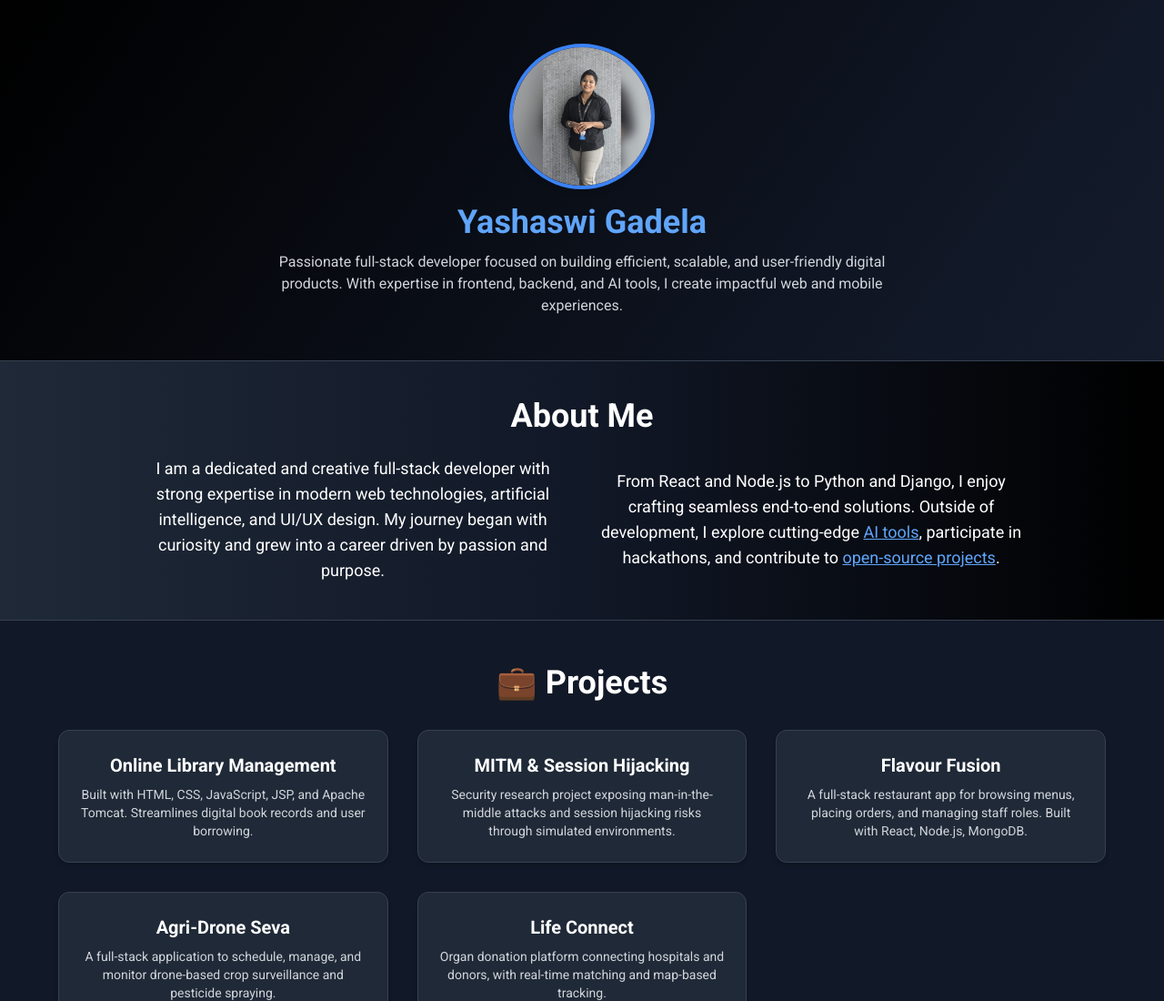
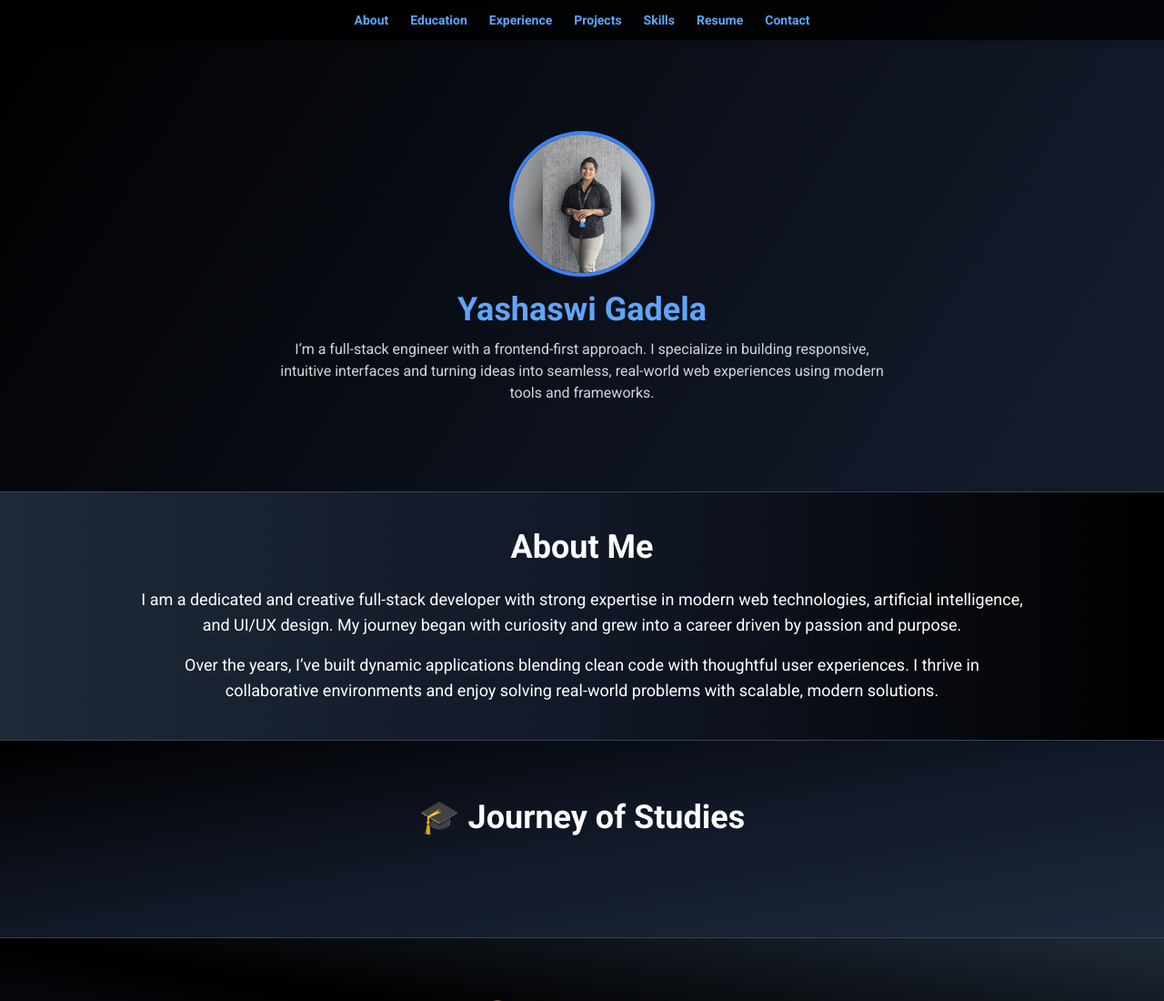
Before and after one commit to yashugadela/profile, a plain HTML site: page index.html in a window 1280 px wide. Shown: the top 1100 px of the page at 91% size. Drawn offline with nearby package versions, Linux system fonts and the light colour scheme.

Commit message:
Initial portfolio setup with resume and project updates

```diff
--- a/index.html
+++ b/index.html
@@ -1,3 +1,6 @@
+
+<!DOCTYPE html>
+
 <html lang="en">
   <head>
     <meta charset="UTF-8" />
@@ -26,102 +29,6 @@
       href="https://cdnjs.cloudflare.com/ajax/libs/font-awesome/6.4.0/css/all.min.css"
     />
     <link rel="stylesheet" href="index.css" />
-  </head>
-  <body class="bg-gradient-to-br from-black via-gray-900 to-slate-800 text-white font-roboto">
-    <!-- Hero Section -->
-    <section class="text-center py-12 border-b border-gray-700 animate-fade-in">
-      <img src="images/profilepic.jpeg" class="w-40 h-40 rounded-full mx-auto mb-4 border-4 border-blue-500 hover:scale-105 transition duration-300 shadow-md" />
-      <h1 class="text-4xl font-bold text-blue-400">Yashaswi Gadela</h1>
-      <p class="text-gray-300 mt-3 max-w-2xl mx-auto">
-        Passionate full-stack developer focused on building efficient, scalable, and user-friendly digital products. With expertise in frontend, backend, and AI tools, I create impactful web and mobile experiences.
-      </p>
-    </section>
-
-    <!-- About Me Section -->
-    <section class="py-10 bg-gradient-to-r from-gray-800 via-gray-900 to-black text-white border-b border-gray-700 animate-fade-in">
-      <div class="max-w-5xl mx-auto text-center px-6">
-        <h2 class="text-4xl font-bold mb-6">About Me</h2>
-        <div class="grid md:grid-cols-2 gap-8 items-center">
-          <p class="text-lg transition duration-300 hover:scale-105">
-            I am a dedicated and creative full-stack developer with strong expertise in modern web technologies, artificial intelligence, and UI/UX design. My journey began with curiosity and grew into a career driven by passion and purpose.
-          </p>
-          <p class="text-lg transition duration-300 hover:scale-105">
-            From React and Node.js to Python and Django, I enjoy crafting seamless end-to-end solutions. Outside of development, I explore cutting-edge <a href="https://github.com/yashaswigadela" class="text-blue-400 underline hover:text-blue-300">AI tools</a>, participate in hackathons, and contribute to <a href="https://github.com/yashaswigadela" class="text-blue-400 underline hover:text-blue-300">open-source projects</a>.
-          </p>
-        </div>
-      </div>
-    </section>
-
-    <!-- Projects Section -->
-    <section class="py-12 px-6 bg-gray-900 border-b border-gray-700 animate-fade-in">
-      <div class="max-w-6xl mx-auto text-center">
-        <h2 class="text-4xl font-bold mb-8">💼 Projects</h2>
-        <div class="grid grid-cols-1 sm:grid-cols-2 lg:grid-cols-3 gap-8">
-          <a href="#" class="bg-gray-800 rounded-xl p-6 shadow-md border border-gray-700 hover:border-blue-500 hover:scale-105 transition-transform duration-300 block">
-            <h3 class="text-xl font-semibold mb-2">Online Library Management</h3>
-            <p class="text-sm text-gray-300">Built with HTML, CSS, JavaScript, JSP, and Apache Tomcat. Streamlines digital book records and user borrowing.</p>
-          </a>
-
-          <a href="#" class="bg-gray-800 rounded-xl p-6 shadow-md border border-gray-700 hover:border-blue-500 hover:scale-105 transition-transform duration-300 block">
-            <h3 class="text-xl font-semibold mb-2">MITM & Session Hijacking</h3>
-            <p class="text-sm text-gray-300">Security research project exposing man-in-the-middle attacks and session hijacking risks through simulated environments.</p>
-          </a>
-
-          <a href="#" class="bg-gray-800 rounded-xl p-6 shadow-md border border-gray-700 hover:border-blue-500 hover:scale-105 transition-transform duration-300 block">
-            <h3 class="text-xl font-semibold mb-2">Flavour Fusion</h3>
-            <p class="text-sm text-gray-300">A full-stack restaurant app for browsing menus, placing orders, and managing staff roles. Built with React, Node.js, MongoDB.</p>
-          </a>
-
-          <a href="#" class="bg-gray-800 rounded-xl p-6 shadow-md border border-gray-700 hover:border-blue-500 hover:scale-105 transition-transform duration-300 block">
-            <h3 class="text-xl font-semibold mb-2">Agri-Drone Seva</h3>
-            <p class="text-sm text-gray-300">A full-stack application to schedule, manage, and monitor drone-based crop surveillance and pesticide spraying.</p>
-          </a>
-
-          <a href="#" class="bg-gray-800 rounded-xl p-6 shadow-md border border-gray-700 hover:border-blue-500 hover:scale-105 transition-transform duration-300 block">
-            <h3 class="text-xl font-semibold mb-2">Life Connect</h3>
-            <p class="text-sm text-gray-300">Organ donation platform connecting hospitals and donors, with real-time matching and map-based tracking.</p>
-          </a>
-        </div>
-      </div>
-    </section>
-
-    <!-- Skills Section -->
-    <section class="py-12 px-6 bg-black text-white border-b border-gray-700 animate-fade-in">
-      <div class="max-w-6xl mx-auto text-center">
-        <h2 class="text-4xl font-bold mb-6">Skills & Tools</h2>
-        <div class="grid grid-cols-2 sm:grid-cols-3 lg:grid-cols-4 gap-6 text-sm">
-          <div class="bg-gray-800 rounded-xl p-4 border border-gray-700 hover:border-emerald-400 hover:shadow-lg hover:scale-105 transition duration-300">HTML, CSS, JS</div>
-          <div class="bg-gray-800 rounded-xl p-4 border border-gray-700 hover:border-emerald-400 hover:shadow-lg hover:scale-105 transition duration-300">React, Tailwind</div>
-          <div class="bg-gray-800 rounded-xl p-4 border border-gray-700 hover:border-emerald-400 hover:shadow-lg hover:scale-105 transition duration-300">Node.js, Express</div>
-          <div class="bg-gray-800 rounded-xl p-4 border border-gray-700 hover:border-emerald-400 hover:shadow-lg hover:scale-105 transition duration-300">MongoDB, MySQL</div>
-          <div class="bg-gray-800 rounded-xl p-4 border border-gray-700 hover:border-emerald-400 hover:shadow-lg hover:scale-105 transition duration-300">Python, Django</div>
-          <div class="bg-gray-800 rounded-xl p-4 border border-gray-700 hover:border-emerald-400 hover:shadow-lg hover:scale-105 transition duration-300">JSP, Tomcat</div>
-          <div class="bg-gray-800 rounded-xl p-4 border border-gray-700 hover:border-emerald-400 hover:shadow-lg hover:scale-105 transition duration-300">Figma, Adobe XD</div>
-          <div class="bg-gray-800 rounded-xl p-4 border border-gray-700 hover:border-emerald-400 hover:shadow-lg hover:scale-105 transition duration-300">AI: Langchain, CrewAI, Lyzr</div>
-        </div>
-      </div>
-    </section>
-
-    <!-- Contact Section -->
-    <section class="py-12 px-6 bg-gradient-to-b from-gray-800 via-gray-900 to-black border-b border-gray-700 animate-fade-in">
-      <div class="max-w-4xl mx-auto text-center">
-        <h2 class="text-4xl font-bold text-white mb-4">📞 Contact Me</h2>
-        <p class="text-gray-300 mb-6">Feel free to <a href="mailto:yashaswigadela@gmail.com" class="text-blue-400 underline hover:text-blue-300">reach out</a> for collaborations or just a friendly hello!</p>
-        <div class="grid grid-cols-1 sm:grid-cols-2 gap-8 text-left">
-          <div><strong>Name:</strong> Yashaswi Gadela</div>
-          <div><strong>Email:</strong> <a href="mailto:yashaswigadela@gmail.com" class="text-blue-400 hover:text-blue-300">yashaswigadela@gmail.com</a></div>
-          <div><strong>Phone:</strong> <a href="tel:+919876543210" class="text-blue-400 hover:text-blue-300">+91 98765 43210</a></div>
-          <div><strong>Location:</strong> Kadapa, Andhra Pradesh</div>
-        </div>
-      </div>
-    </section>
-
-    <!-- Footer -->
-    <footer class="bg-gray-900 text-center text-gray-500 py-4 text-sm animate-fade-in">
-      &copy; 2025 Yashaswi Gadela. All rights reserved.
-    </footer>
-
-    <!-- Animations -->
     <style>
       @keyframes fade-in {
         from { opacity: 0; transform: translateY(10px); }
@@ -131,6 +38,95 @@
         animation: fade-in 0.8s ease-out both;
       }
     </style>
+  </head>
+  <body class="bg-gradient-to-br from-black via-gray-900 to-slate-800 text-white font-roboto">
+
+    <!-- Navbar -->
+    <nav class="fixed top-0 left-0 w-full bg-black bg-opacity-80 backdrop-blur z-50 shadow-md">
+      <div class="max-w-6xl mx-auto px-4 py-3 flex justify-center space-x-6 text-sm font-semibold text-blue-400">
+        <a href="#about" class="hover:text-blue-300">About</a>
+        <a href="#education" class="hover:text-blue-300">Education</a>
+        <a href="#experience" class="hover:text-blue-300">Experience</a>
+        <a href="#projects" class="hover:text-blue-300">Projects</a>
+        <a href="#skills" class="hover:text-blue-300">Skills</a>
+        <a href="#resume" class="hover:text-blue-300">Resume</a>
+        <a href="#contact" class="hover:text-blue-300">Contact</a>
+      </div>
+    </nav>
+
+    <!-- Hero Section -->
+    <section id="hero" class="text-center py-24 border-b border-gray-700 animate-fade-in pt-36">
+      <img src="images/profilepic.jpeg" class="w-40 h-40 rounded-full mx-auto mb-4 border-4 border-blue-500 hover:scale-105 transition duration-300 shadow-md" />
+      <h1 class="text-4xl font-bold text-blue-400">Yashaswi Gadela</h1>
+      <p class="text-gray-300 mt-3 max-w-2xl mx-auto">
+        I’m a full-stack engineer with a frontend-first approach. I specialize in building responsive, intuitive interfaces and turning ideas into seamless, real-world web experiences using modern tools and frameworks.
+      </p>
+    </section>
+
+    <!-- About Section -->
+    <section id="about" class="py-10 bg-gradient-to-r from-gray-800 via-gray-900 to-black text-white border-b border-gray-700 animate-fade-in">
+      <div class="max-w-5xl mx-auto text-center px-6">
+        <h2 class="text-4xl font-bold mb-6">About Me</h2>
+        <p class="text-lg">I am a dedicated and creative full-stack developer with strong expertise in modern web technologies, artificial intelligence, and UI/UX design. My journey began with curiosity and grew into a career driven by passion and purpose.</p>
+        <p class="text-lg mt-4">Over the years, I’ve built dynamic applications blending clean code with thoughtful user experiences. I thrive in collaborative environments and enjoy solving real-world problems with scalable, modern solutions.</p>
+      </div>
+    </section>
+
+    <!-- Education Section -->
+    <section id="education" class="py-16 px-6 bg-gradient-to-br from-black via-gray-900 to-slate-800 text-white border-b border-gray-700 animate-fade-in">
+      <div class="max-w-4xl mx-auto">
+        <h2 class="text-4xl font-bold text-center mb-12">🎓 Journey of Studies</h2>
+        <!-- Education entries here (M.Tech, B.Tech, Intermediate, 10th) -->
+      </div>
+    </section>
+
+    <!-- Experience Section -->
+    <section id="experience" class="py-16 px-6 bg-gradient-to-tr from-gray-900 via-black to-gray-800 text-white border-b border-gray-700 animate-fade-in">
+      <div class="max-w-4xl mx-auto">
+        <h2 class="text-4xl font-bold text-center mb-12">💼 Experience</h2>
+        <!-- Experience entries here (NxtWave, Simplilearn) -->
+      </div>
+    </section>
+
+    <!-- Projects Section -->
+    <section id="projects" class="py-12 px-6 bg-gray-900 border-b border-gray-700 animate-fade-in">
+      <div class="max-w-6xl mx-auto text-center">
+        <h2 class="text-4xl font-bold mb-8">💼 Projects</h2>
+        <div class="grid grid-cols-1 sm:grid-cols-2 lg:grid-cols-3 gap-8">
+          <!-- Example Project -->
+        </div>
+      </div>
+    </section>
+
+    <!-- Skills Section -->
+    <section id="skills" class="py-12 px-6 bg-black text-white border-b border-gray-700 animate-fade-in">
+      <div class="max-w-6xl mx-auto text-center">
+        <h2 class="text-4xl font-bold mb-6">Skills & Tools</h2>
+        <!-- Skills grid here -->
+      </div>
+    </section>
+
+    <!-- Resume Section -->
+    <section id="resume" class="py-16 px-6 bg-gray-800 text-white border-b border-gray-700 animate-fade-in">
+      <div class="max-w-3xl mx-auto text-center">
+        <h2 class="text-4xl font-bold mb-6">📄 Resume</h2>
+        <p class="mb-6 text-gray-300">Download or view my full resume below.</p>
+        <a href="resume/G.VYASHASWI RESUME.pdf" target="_blank" class="inline-block bg-blue-500 hover:bg-blue-600 text-white px-6 py-3 rounded shadow-lg transition">View Resume</a>
+      </div>
+    </section>
+
+    <!-- Contact Section -->
+    <section id="contact" class="py-12 px-6 bg-gradient-to-b from-gray-800 via-gray-900 to-black border-b border-gray-700 animate-fade-in">
+      <div class="max-w-4xl mx-auto text-center">
+        <h2 class="text-4xl font-bold text-white mb-4">📞 Contact Me</h2>
+        <!-- Contact info here -->
+      </div>
+    </section>
+
+    <!-- Footer -->
+    <footer class="bg-gray-900 text-center text-gray-500 py-4 text-sm animate-fade-in">
+      &copy; 2025 Yashaswi Gadela. All rights reserved.
+    </footer>
 
     <script src="index.js"></script>
   </body>
```
Also changed, not shown: 5 other files.
